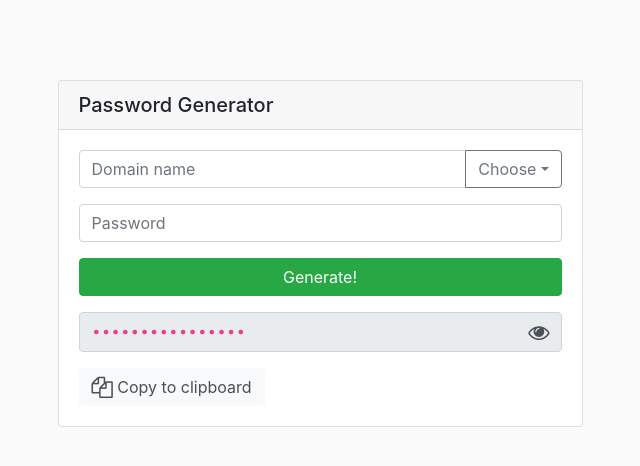
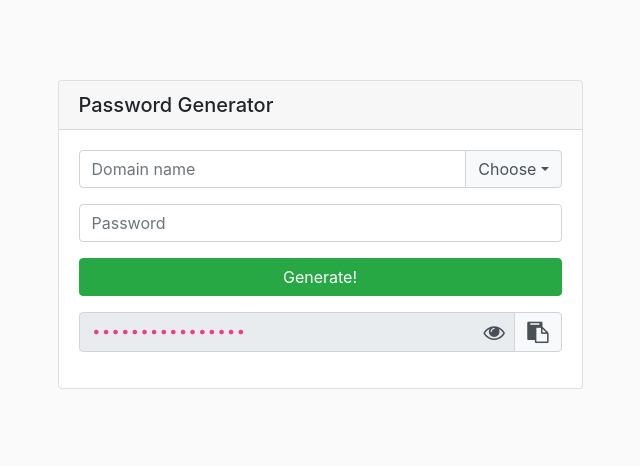
Before and after one commit to equation314/PasswordGenerator, a plain HTML site: page index.html in a window 1280 px wide. Shown: the whole page, without its empty margins (320-960 px from the left). Drawn offline with nearby package versions, Linux system fonts and the light colour scheme; some packages are replaced by stand-ins of ours; a script that the page names is missing.

Commit message:
Add copy action

```diff
--- a/assets/css/style.css
+++ b/assets/css/style.css
@@ -13,16 +13,22 @@ body {
   word-break: break-word;
   height: 2.5rem;
 }
-.form-group {
-  position: relative;
-}
 .btn-display-password {
   color: #495057;
   top: 0;
-  right: 0.75rem;
+  left: -2.5rem;
+  height: 2.5rem;
+  width: 2.5rem;
   line-height: 2.5rem;
+  z-index: 100;
   position: absolute;
+  cursor: pointer;
+  text-align: center;
 }
-.btn-copy {
+.btn-input {
   color: #495057;
+  border-color: #ced4da;
 }
+.dropdown-item {
+  cursor: pointer;
+}
--- a/assets/js/main.js
+++ b/assets/js/main.js
@@ -19,6 +19,27 @@ function togglePassword() {
   }
 }
 
+function copyToClipboard() {
+  console.log(window.clipboardData);
+  password = $("#input-result").val();
+  console.log(password);
+  window.clipboardData.setData("Text", password);
+}
+
+function setTooltip(btn, message) {
+  $(btn)
+    .attr("data-original-title", message)
+    .tooltip("show");
+}
+
+function hideTooltip(btn) {
+  setTimeout(function() {
+    $(btn)
+      .tooltip("hide")
+      .attr("data-original-title", "");
+  }, 1000);
+}
+
 function init() {
   DOMAINS.forEach(addr => {
     $("#domains-menu").append(
@@ -28,6 +49,22 @@ function init() {
   $("#input-result").click(() => {
     $("#input-result").select();
   });
+
+  var clipboard = new ClipboardJS("#btn-copy", {
+    text: trigger => $("#input-result").val()
+  });
+  clipboard.on("success", function(e) {
+    setTooltip(e.trigger, "Copied!");
+    hideTooltip(e.trigger);
+  });
+  clipboard.on("error", function(e) {
+    setTooltip(e.trigger, "Failed!");
+    hideTooltip(e.trigger);
+  });
+
+  $("#btn-copy").tooltip({
+    trigger: "click"
+  });
 }
 
 $(document).ready(() => {
--- a/index.html
+++ b/index.html
@@ -9,6 +9,7 @@
   <script src="https://cdn.bootcss.com/bootstrap/4.1.1/js/bootstrap.min.js"></script>
   <link href="https://cdn.bootcss.com/bootstrap/4.1.1/css/bootstrap.min.css" rel="stylesheet">
   <link href="https://cdn.bootcss.com/font-awesome/4.7.0/css/font-awesome.min.css" rel="stylesheet">
+  <script src="https://cdn.bootcss.com/clipboard.js/2.0.1/clipboard.min.js"></script>
   <script src="assets/js/main.js"></script>
   <link href="assets/css/style.css" rel="stylesheet">
   <title>Password Generator</title>
@@ -28,7 +29,7 @@
               <div class="input-group">
                 <input type="text" class="form-control" id="input-domain" placeholder="Domain name">
                 <div class="input-group-append">
-                  <button class="btn btn-outline-secondary dropdown-toggle" type="button" data-toggle="dropdown" aria-haspopup="true" aria-expanded="false">Choose</button>
+                  <button class="btn btn-light dropdown-toggle btn-input" type="button" data-toggle="dropdown" aria-haspopup="true" aria-expanded="false">Choose</button>
                   <div class="dropdown-menu" id="domains-menu">
                   </div>
                 </div>
@@ -41,18 +42,19 @@
               <button type="button" class="btn btn-success btn-gen" id="btn-gen" onclick="genPassword()">Generate!</button>
             </div>
             <div class="form-group">
-              <input type="password" class="form-control input-result" id="input-result" maxlength="16" value="f429d526575a9421" readonly>
-              <div class="btn-display-password" id="btn-display-password" onclick="togglePassword()">
-                <i class="fa fa-lg fa-eye" aria-hidden="true"></i>
+              <div class="input-group">
+                <input type="password" class="form-control input-result" id="input-result" maxlength="16" value="f429d526575a9421" readonly>
+                <div class="input-group-append" style="position: relative">
+                  <div class="btn-display-password" id="btn-display-password" onclick="togglePassword()">
+                    <i class="fa fa-lg fa-eye" aria-hidden="true"></i>
+                  </div>
+                  <button id="btn-copy" type="button" class="btn btn-light btn-input" data-clipboard-target="#input-result">
+                    <i class="fa fa-clipboard fa-lg" aria-hidden="true"></i>
+                  </button>
+                </div>
               </div>
             </div>
           </form>
-          <div>
-            <button id="btn-copy" type="button" class="btn btn-light btn-copy">
-              <i class="fa fa-files-o fa-lg" aria-hidden="true"></i>
-              <span>Copy to clipboard</span>
-            </button>
-          </div>
         </div>
       </div>
 
```
